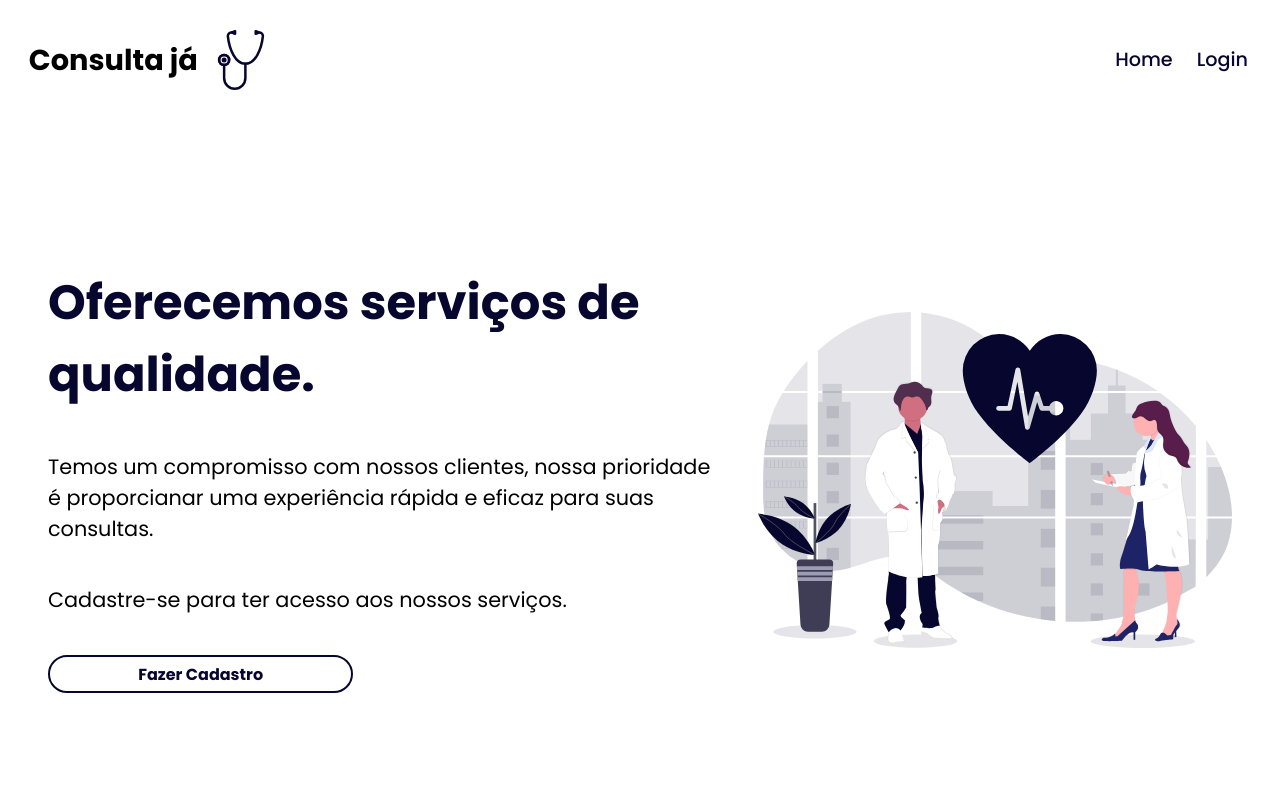
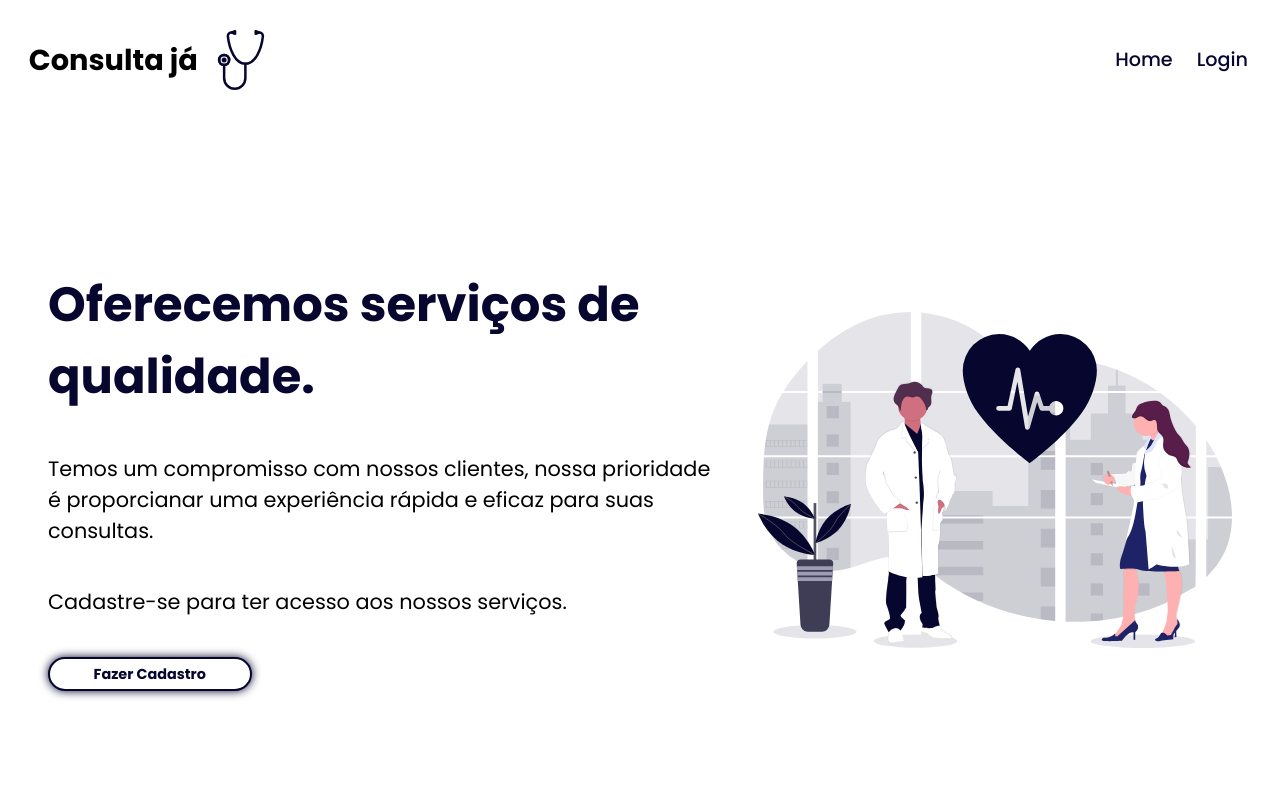
Before and after one commit to ArthurThz/projeto-consulta-ja, a React (Vite) app: page / in a window 1280 px wide. Shown: the top 800 px of the page. Built offline with nearby package versions, Linux system fonts and the light colour scheme.

Commit message:
updating to styled components, finished button variant styles

```diff
--- a/src/components/DoctorCard/DoctorCard.jsx
+++ b/src/components/DoctorCard/DoctorCard.jsx
@@ -79,6 +79,7 @@ const DoctorCard = () => {
               <span className="specialty">{nomeEspecialidade}</span>
               <DropDownMenu doctorId={id} />
               <Button
+                label="Confirmar"
                 onClick={() =>
                   confirmAppointment(id, nome_doutor, nomeEspecialidade)
                 }
--- a/src/components/Layout/Button/styles.js
+++ b/src/components/Layout/Button/styles.js
@@ -1,28 +1,46 @@
 import styled from "styled-components";
-import { colors } from "../../../GlobalStyles/styles-variables";
+import { breakpoints, colors } from "../../../GlobalStyles/styles-variables";
 
 export const Container = styled.button`
-  /* max-width: 300px; */
+  position: relative;
+  padding: 0.3rem;
   width: 45%;
-  padding: 0.3rem;
   display: flex;
   align-items: center;
   justify-content: center;
+  box-shadow: 0 0 10px 0 ${colors.darkBlue};
+
   background-color: ${({ variant }) =>
     variant === "primary" ? `${colors.darkBlue}` : "#FFF"};
+
   color: ${({ variant }) =>
     variant === "primary" ? "#FFF" : `${colors.darkBlue}`};
   font-family: "Poppins", sans-serif;
   font-weight: bold;
+  font-size: 0.9rem;
+
   cursor: pointer;
 
   border: 2px solid ${colors.darkBlue};
-  font-size: 1rem;
   border-radius: 2rem;
-  transition: all 0.4s ease;
 
+  transition: all 0.5s ease-out;
   &:hover {
     background-color: ${colors.darkBlue};
     color: #fff;
+    opacity: ${({ variant }) => (variant === "primary" ? ".8" : "1")};
+
+    &::after {
+      content: ${({ variant }) => (variant === "primary" ? "''" : "")};
+      border-radius: 2rem;
+      position: absolute;
+      width: calc(100% + 10px);
+      height: calc(100% + 10px);
+      border: 2px solid ${colors.darkBlue};
+    }
+  }
+
+  @media (min-width: ${breakpoints.md}) {
+    width: 30%;
   }
 `;
--- a/src/components/Layout/MenuMobile/styles.js
+++ b/src/components/Layout/MenuMobile/styles.js
@@ -1,5 +1,5 @@
 import styled from "styled-components";
-import { colors } from "../../../GlobalStyles/styles-variables";
+import { breakpoints, colors } from "../../../GlobalStyles/styles-variables";
 
 export const Container = styled.div`
   width: 100%;
--- a/src/components/Routes/login/styles.js
+++ b/src/components/Routes/login/styles.js
@@ -1,111 +1,109 @@
 import styled from "styled-components";
-import { colors,breakpoints } from "../../../GlobalStyles/styles-variables";
+import { colors, breakpoints } from "../../../GlobalStyles/styles-variables";
 
 export const Container = styled.main`
-    width:100%;
-    min-height:100vh;
-    height:100%;
-    padding:1rem;
+  width: 100%;
+  min-height: 100vh;
+  height: 100%;
+  padding: 1rem;
 
-    display:flex;
-    align-items:center;
-    justify-content:center;
-    flex-direction:column;
+  display: flex;
+  align-items: center;
+  justify-content: center;
+  flex-direction: column;
 
-    @media(min-width: ${breakpoints.xl}){
-        height:100vh;
-        padding:2rem;
-        flex-direction:row;
+  @media (min-width: ${breakpoints.xl}) {
+    height: 100vh;
+    padding: 2rem;
+    flex-direction: row;
   }
-`
+`;
 
 export const ImageContainer = styled.div`
-    width:70%;
-    height:100%;
-    display:none;
-    box-shadow:0 0 5px 0 #000;
-    border-top-left-radius:.3rem;
-    border-bottom-left-radius:.3rem;
+  width: 70%;
+  height: 100%;
+  display: none;
+  box-shadow: 0 0 5px 0 #000;
+  border-top-left-radius: 0.3rem;
+  border-bottom-left-radius: 0.3rem;
 
-    img{
-        width:100%;
-        height:100%;
-        border-top-left-radius:.3rem;
-        border-bottom-left-radius:.3rem;
+  img {
+    width: 100%;
+    height: 100%;
+    border-top-left-radius: 0.3rem;
+    border-bottom-left-radius: 0.3rem;
   }
 
-    @media(min-width: ${breakpoints.xl}){
-        display:flex;
-        align-items:center;
-        justify-content:center;
+  @media (min-width: ${breakpoints.xl}) {
+    display: flex;
+    align-items: center;
+    justify-content: center;
   }
-`
+`;
 
 export const FormContainer = styled.div`
-    width:95%;
-    height:100%;
-    padding:3rem;
+  width: 95%;
+  height: 100%;
+  padding: 3rem;
 
-    gap:1rem;
+  gap: 1rem;
 
-    display:flex;
-    flex-direction:column;
-    align-items:flex-start;
-    justify-content:center;
-
+  display: flex;
+  flex-direction: column;
+  align-items: flex-start;
+  justify-content: center;
 
   /* border:1px solid ${colors.darkBlue}; */
-    border-radius:.3rem;
+  border-radius: 0.3rem;
 
-    box-shadow:0 0 5px 0 #000;
+  box-shadow: 0 0 5px 0 #000;
 
-    h1{
-        font-size:2rem;
-        font-family:"Roboto", sans-serif;
-        color:${colors.darkBlue};
+  h1 {
+    font-size: 2rem;
+    font-family: "Roboto", sans-serif;
+    color: ${colors.darkBlue};
   }
 
-    @media(min-width: ${breakpoints.md}){
-        width:70%
+  @media (min-width: ${breakpoints.md}) {
+    width: 70%;
   }
 
-    @media(min-width: ${breakpoints.lg}){
-        width:50%
+  @media (min-width: ${breakpoints.lg}) {
+    width: 50%;
   }
 
-    @media(min-width: ${breakpoints.xl}){
-       width:50%;
-       border-top-right-radius:.3rem;
-       border-bottom-right-radius:.3rem;
-       border-bottom-left-radius:0;
-       border-top-left-radius:0;
+  @media (min-width: ${breakpoints.xl}) {
+    width: 50%;
+    border-top-right-radius: 0.3rem;
+    border-bottom-right-radius: 0.3rem;
+    border-bottom-left-radius: 0;
+    border-top-left-radius: 0;
 
-       h1{
-        font-size:2.5rem;
+    h1 {
+      font-size: 2.5rem;
     }
-
   }
-`
+`;
 
 export const Form = styled.form`
-    display:flex;
-    flex-direction:column;
-    align-items:flex-start;
-    justify-content:center;
+  display: flex;
+  flex-direction: column;
+  align-items: flex-start;
+  justify-content: center;
 
-    width:100%;
-    height:100%;
-    gap:1rem;
+  width: 100%;
+  height: 100%;
+  gap: 1rem;
 
-    button{
-        width:100%;
+  button {
+    width: 100%;
   }
-`
+`;
 
 export const Row = styled.div`
-    width:auto;
-    display:flex;
-    align-items:center;
-    justify-content:center;
+  width: auto;
+  display: flex;
+  align-items: center;
+  justify-content: center;
   gap: 0.5rem;
-`
+`;
```
Lines whose indentation alone changed are shown as unchanged.
